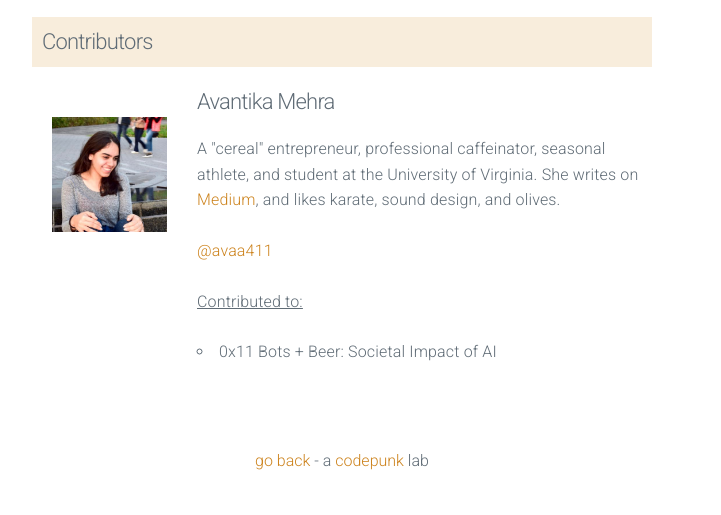
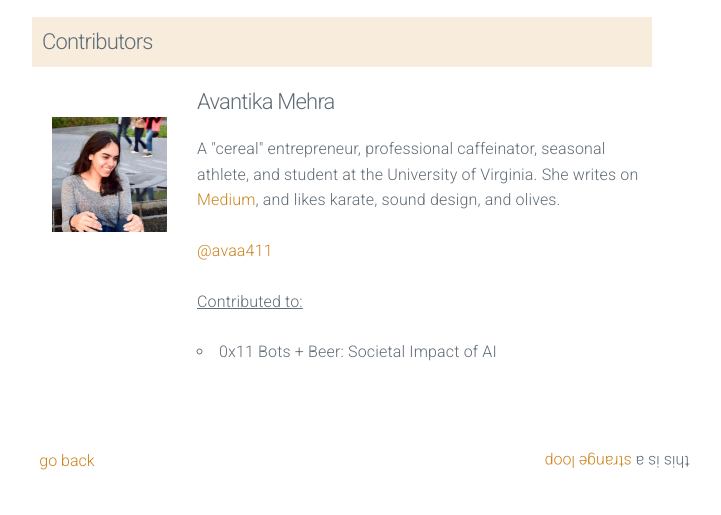
Before and after one commit to codepunk-io/botsandbeer.com, a website: page about.html in a window 1280 px wide. Shown: the part 785-1300 px from the top of the page, without its empty margins (298-1019 px from the left). Before the commit the page ends 1277 px from the top, so only its background shows below. Drawn offline with nearby package versions, Linux system fonts and the light colour scheme; files that its build step writes are made by us from their sources; files whose address does not match are found by name.

Commit message:
Footer changes

```diff
--- a/about.html
+++ b/about.html
@@ -65,8 +65,15 @@
           </div>
         </div>
     </main>
-    <footer>
-      <h6><a href="/">go back</a> - a <a href="https://codepunk.io" rel="external">codepunk</a> lab</h6>
+    <footer class="container">
+      <div class="row">
+        <div class="column">
+          <h6><a href="/">go back</a></h6>
+        </div>
+        <div class="column">
+          <h6 class="rotate">this is a <a href="https://strangeloop.run" rel="external">strange loop</a></h6>
+        </div>
+      </div>
     </footer>
     <!-- Global site tag (gtag.js) - Google Analytics -->
     <script async src="https://www.googletagmanager.com/gtag/js?id=UA-22459488-5"></script>
--- a/static/css/app.css
+++ b/static/css/app.css
@@ -74,6 +74,9 @@ a:visited {
 .editor-box p {
     font-size: 1.4rem;
 }
+.rotate {
+    transform: rotate(-180deg);
+}
 @media (min-width: 40.0rem) {
     .newsletter {
         width: 25%;
```
Also changed, not shown: index.html (+9 -2 lines), issues/0x01-the-ethics-of-chatbots.html (+9 -2 lines), issues/0x02-death-to-captcha.html (+9 -2 lines), issues/0x03-the-builders-of-bots.html (+9 -2 lines), issues/0x04-tidy-text-mining-beer-reviews.html (+9 -2 lines).
